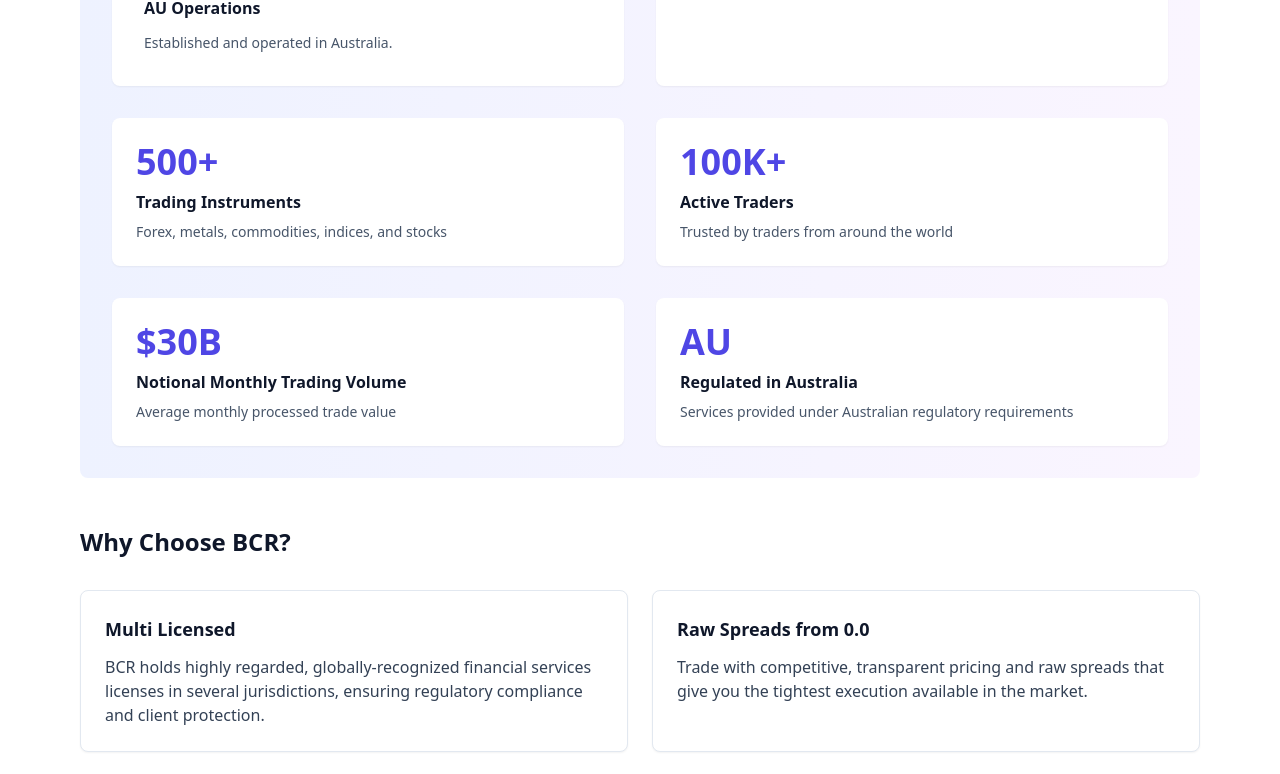
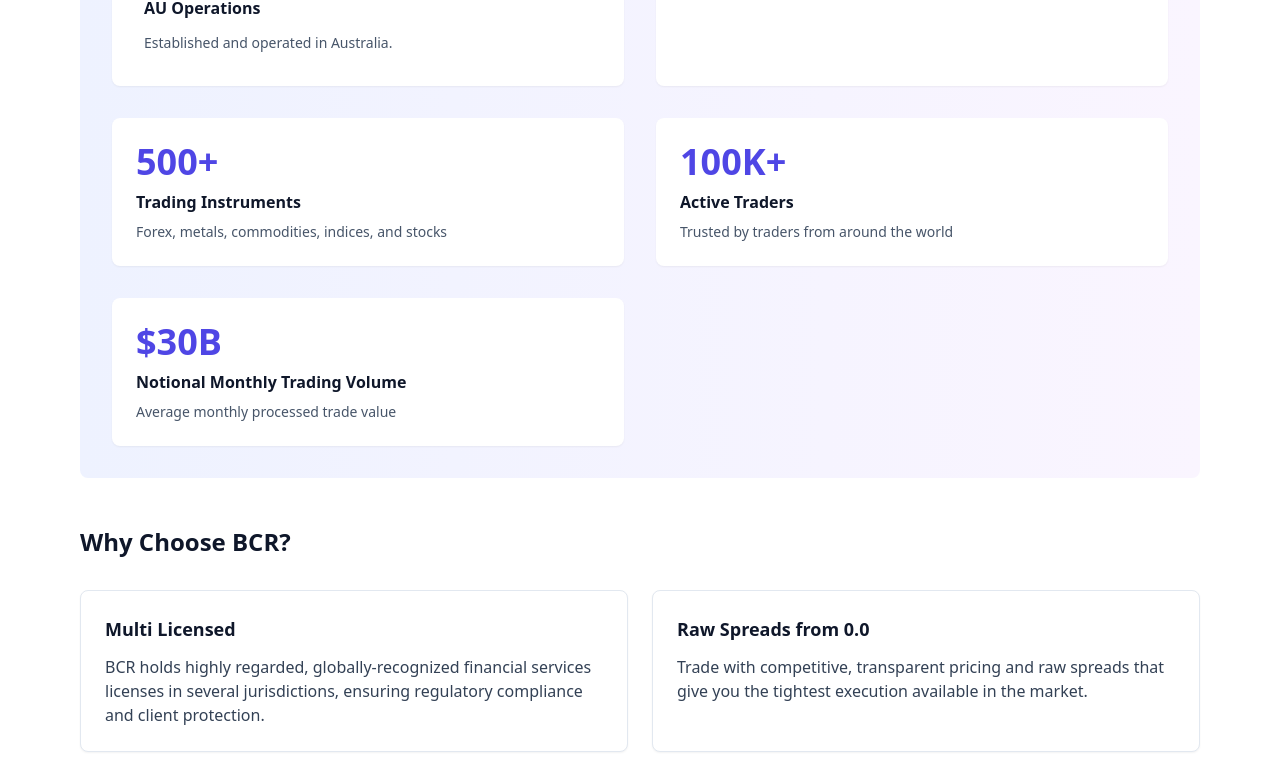
Before and after one commit to moseswong1/BCR, a Next.js app in the folder bcr-website/: page /BCR/about in a window 1280 px wide. Shown: the part 1606-2380 px from the top of the page. Built offline with nearby package versions, Linux system fonts and the light colour scheme.

Commit message:
Remove AU Regulated stat card for cleaner layout

```diff
--- a/bcr-website/src/app/about/page.tsx
+++ b/bcr-website/src/app/about/page.tsx
@@ -110,11 +110,6 @@
                   stat: "$30B",
                   label: "Notional Monthly Trading Volume",
                   description: "Average monthly processed trade value"
-                },
-                {
-                  stat: "AU",
-                  label: "Regulated in Australia",
-                  description: "Services provided under Australian regulatory requirements"
                 }
               ].map((item, idx) => (
                 item.isFeature ? (
--- a/bcr-website/src/components/StatsSection.tsx
+++ b/bcr-website/src/components/StatsSection.tsx
@@ -26,11 +26,6 @@
       value: "$30B",
       label: "Notional Monthly Trading Volume",
       description: "Average monthly processed trade value",
-    },
-    {
-      value: "AU",
-      label: "Regulated in Australia",
-      description: "Services provided under Australian regulatory requirements",
     },
   ];
 
```
